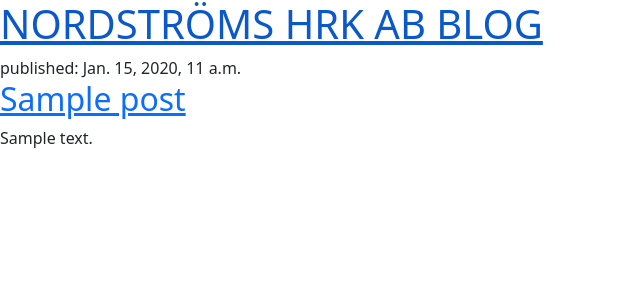
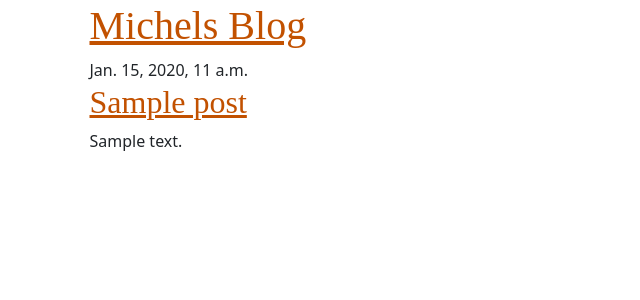
Before and after one commit to rat1on/my-first-blog, a Django app: page / in a window 1280 px wide. Shown: the top 300 px of the page, without its empty margins (0-640 px from the left). Run offline with Django 3.2, Linux system fonts and the light colour scheme; tables that the repository leaves empty hold one stand-in row (values such as "Sample post").

Commit message:
Modified templates to display posts from database.

```diff
--- /dev/null
+++ b/blog/static/css/blog.css
@@ -0,0 +1,7 @@
+h1 a, h2 a {
+    color: #C25100;
+    font-family: 'Lobster';
+}
+body {
+    padding-left: 15px;
+}
--- a/blog/templates/blog/post_list.html
+++ b/blog/templates/blog/post_list.html
@@ -1,21 +1,36 @@
+{% load static %}
 <!DOCTYPE html>
 <html>
     <head>
         <link rel="stylesheet" href="https://cdn.jsdelivr.net/npm/bootstrap@5.1.3/dist/css/bootstrap.min.css" integrity="sha384-1BmE4kWBq78iYhFldvKuhfTAU6auU8tT94WrHftjDbrCEXSU1oBoqyl2QvZ6jIW3" crossorigin="anonymous">
+        <link rel="stylesheet" href="{% static 'css/blog.css' %}">
 
         <title>NORDSTRÖMS HRK AB BLOG</title>
     </head>
     <body>
-        <header>
-            <h1><a href="/">NORDSTRÖMS HRK AB BLOG</a></h1>
+
+        <header class="page-header">
+            <div class="container">
+                <h1><a href="/"> Michels Blog</a></h1>
+            </div>
         </header>
 
-        {% for post in posts %}
-            <article>
-                <time>published: {{ post.published_date }}</time>
-                <h2><a href="">{{ post.title }}</a></h2>
-                <p>{{ post.text|linebreaksbr }}</p>
-            </article>
-        {% endfor %}
+
+        <main class="container">
+            <div class="row">
+                <div class="col">
+                    {% for post in posts %}
+                        <article class="post">
+                            <time class="date">
+                                {{ post.published_date }}
+                            </time>
+                            <h2><a href="">{{ post.title }}</a></h2>
+                            <p>{{ post.text|linebreaksbr }}</p>
+                        </article>
+                    {% endfor %}
+                </div>
+            </div>
+        </main>
+
     </body>
 </html>
```
